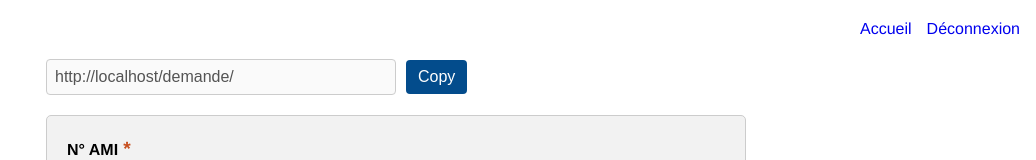
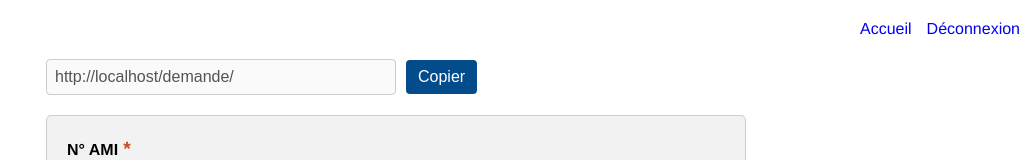
Before and after one commit to expidev/ami, a React (Vite) app: page /ajout/1 in a window 1280 px wide. Shown: the top 160 px of the page, without its empty margins (244-1280 px from the left). Built offline with nearby package versions, Linux system fonts and the light colour scheme; no server answers; sample sign-in values are in the browser's storage.

Commit message:
demandelink

```diff
--- a/src/components/DemandeLink.jsx
+++ b/src/components/DemandeLink.jsx
@@ -23,7 +23,7 @@ const EmailComponent = ({ id_ami }) => {
         value={`${window.location.origin}/demande/${encodeURIComponent(id_ami)}`}
         disabled
       />
-      <button className={style.copyButton} onClick={handleCopy}>{copied ? 'Copied!' : 'Copy'}</button>
+      <button className={style.copyButton} onClick={handleCopy}>{copied ? 'Copié!' : 'Copier'}</button>
     </div>
   );
 };
```
